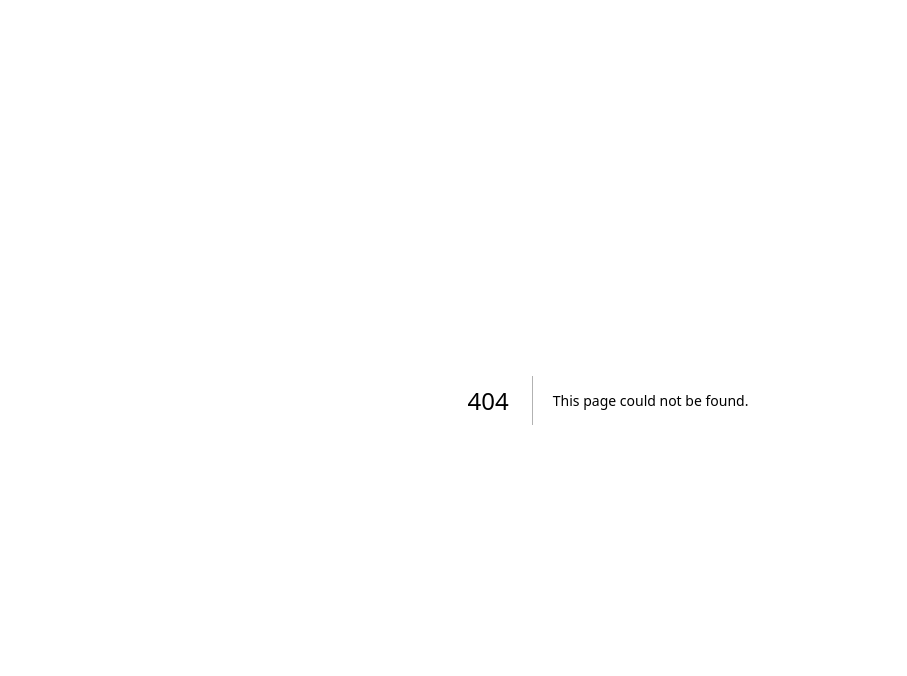
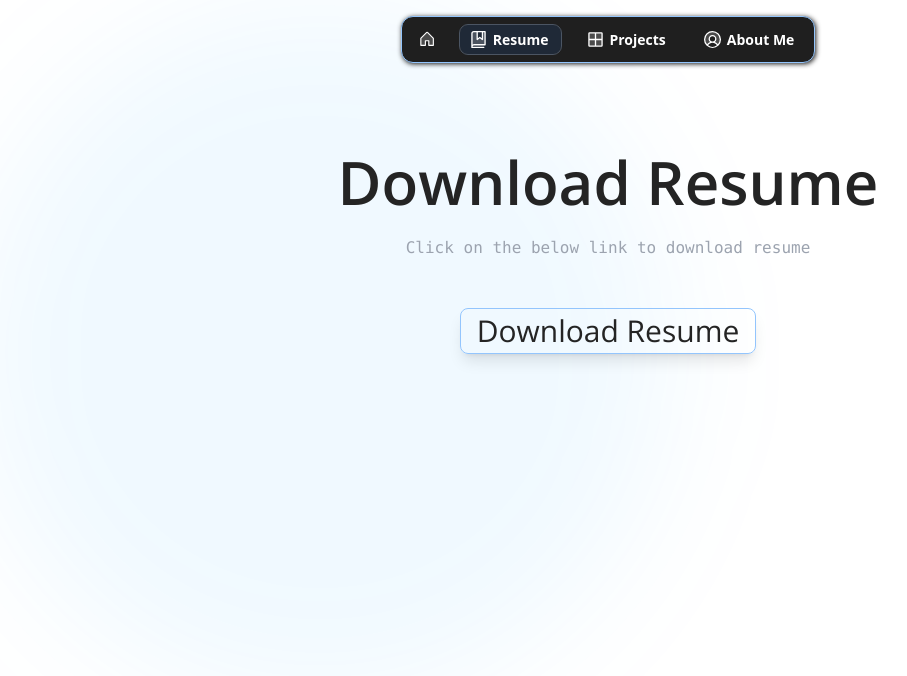
Before and after one commit to vanshanand34/Vansh-Portfolio, a Next.js app: page /resume in a window 1280 px wide. Before the commit this address had no page. Shown: the top 676 px of the page, without its empty margins (32-939 px from the left). Built offline with nearby package versions, Linux system fonts and the light colour scheme.

Commit message:
Create Resume Page and API

```diff
--- /dev/null
+++ b/app/api/resume/route.ts
@@ -0,0 +1,16 @@
+import type { NextApiRequest, NextApiResponse } from "next";
+import fs from 'fs';
+import path from "path";
+import { readFile } from "fs/promises";
+import { NextResponse } from "next/server";
+
+const filePath = path.resolve('.', 'public', 'Vansh-Anand-Resume.pdf');
+const imageBuffer = fs.readFileSync(filePath);
+// const pdfbuffer = await readFile(path.join(process.cwd(), "public/resume.pdf"));
+
+export async function GET(req: NextApiRequest){
+    const res = new NextResponse(imageBuffer);
+    res.headers.set('Content-type', 'application/pdf');
+    res.headers.set('Content-Disposition', 'attachment; filename=Vansh-Anand-Resume.pdf');
+    return res;
+}
--- /dev/null
+++ b/app/resume/ResumePage.tsx
@@ -0,0 +1,46 @@
+'use client'
+
+import Navbar from "../ClientNavbar";
+import trackCursor from "../MovingBackground";
+import Link from "next/link";
+
+
+
+// async function fetchResume(){
+//     const apiEndpoint: string = "api/resume";
+//     const response = await fetch(apiEndpoint);
+//     if(!(response?.ok)) return;
+//     console.log(response);
+//     const data = response.bytes()!;
+//     const url = window.URL.createObjectURL(new Blob([data]))
+//     return response.body;
+// }
+
+export default function ResumePage() {
+    return (
+        <div className="h-screen w-full" id="container" onMouseMove={(event: React.MouseEvent) => trackCursor(event)}>
+            <div id="cursor"
+                className="-z-10 fixed w-[55vw] h-[55vw] bg-[#0099ff0f] rounded-full blur-3xl overflow-hidden">
+            </div>
+
+            <Navbar activeElement="resume">
+            </Navbar>
+
+            <div className="mt-24 w-full text-center text-6xl font-semibold">
+                Download Resume
+            </div>
+            <div className="p-4 my-2 text-center font-mono text-gray-400">
+                Click on the below link to download resume
+            </div>
+
+            <div className="my-8 flex justify-center w-full">
+                {/* <Link href={"api/resume"}> */}
+                <button onClick={() => window.location.href = "api/resume" } className="hover:bg-gray-900 rounded-lg border border-blue-300 px-4 py-1 text-3xl shadow-lg">
+                    Download Resume
+                </button>
+                {/* </Link> */}
+            </div>
+
+        </div>
+    )
+}
--- /dev/null
+++ b/app/resume/page.tsx
@@ -0,0 +1,23 @@
+import { Metadata } from "next";
+import { Open_Sans } from "next/font/google";
+import Navbar from "../Navbar";
+import trackCursor from "../MovingBackground";
+import ResumePage from "./ResumePage"
+
+export const metadata: Metadata = {
+    title: "Vansh Anand Portfolio- About Me",
+    description: "Portfolio of Vansh Anand",
+}
+
+const openSans = Open_Sans({
+    variable: "--font-open-sans",
+    subsets: ["latin"],
+})
+
+export default function Home() {
+    return (
+        <div className={`${openSans.className}`}>
+            <ResumePage/>
+        </div>
+    );
+}
```
Also changed, not shown: 1 other file (tests, documents, lock files or other folders).
